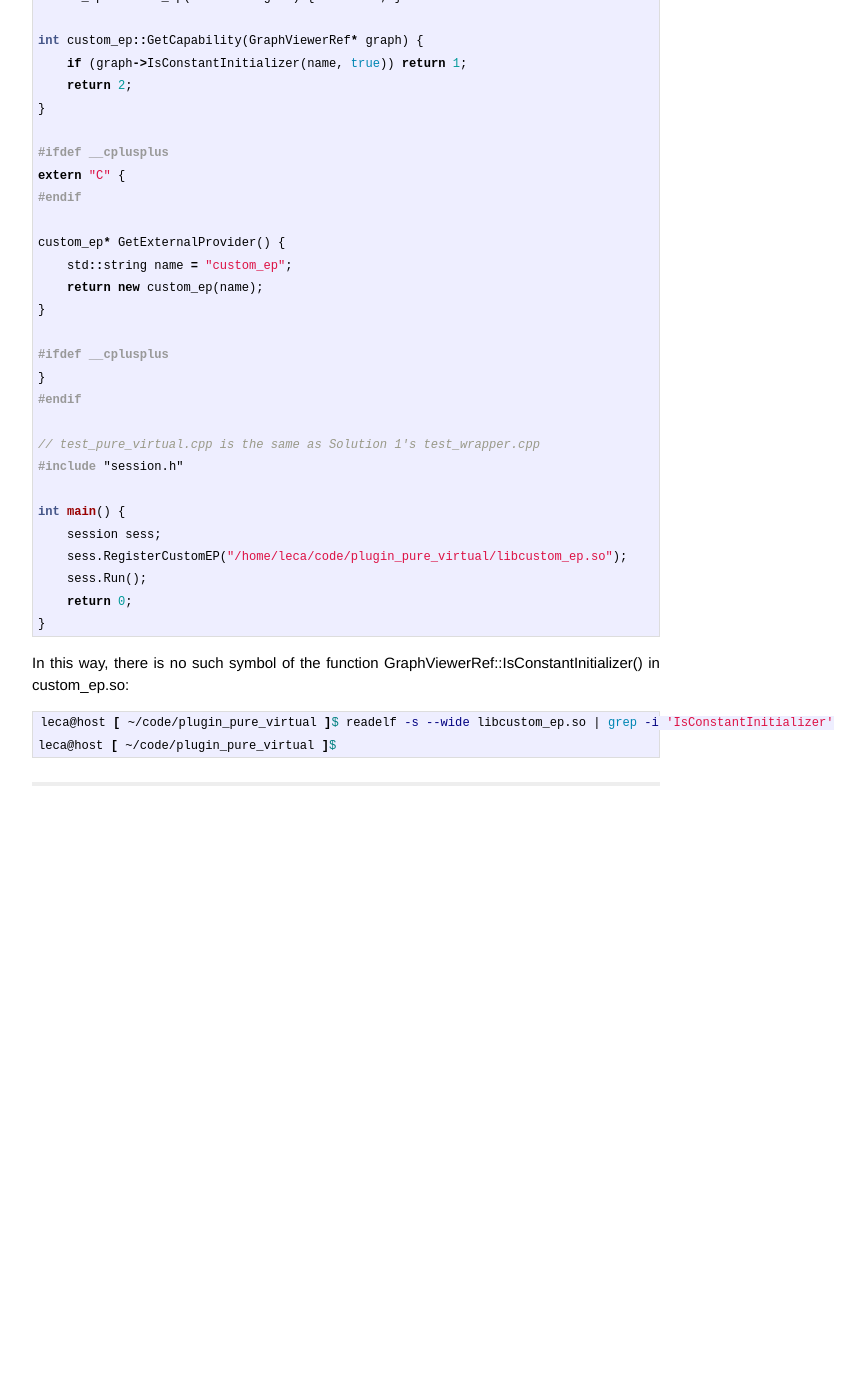
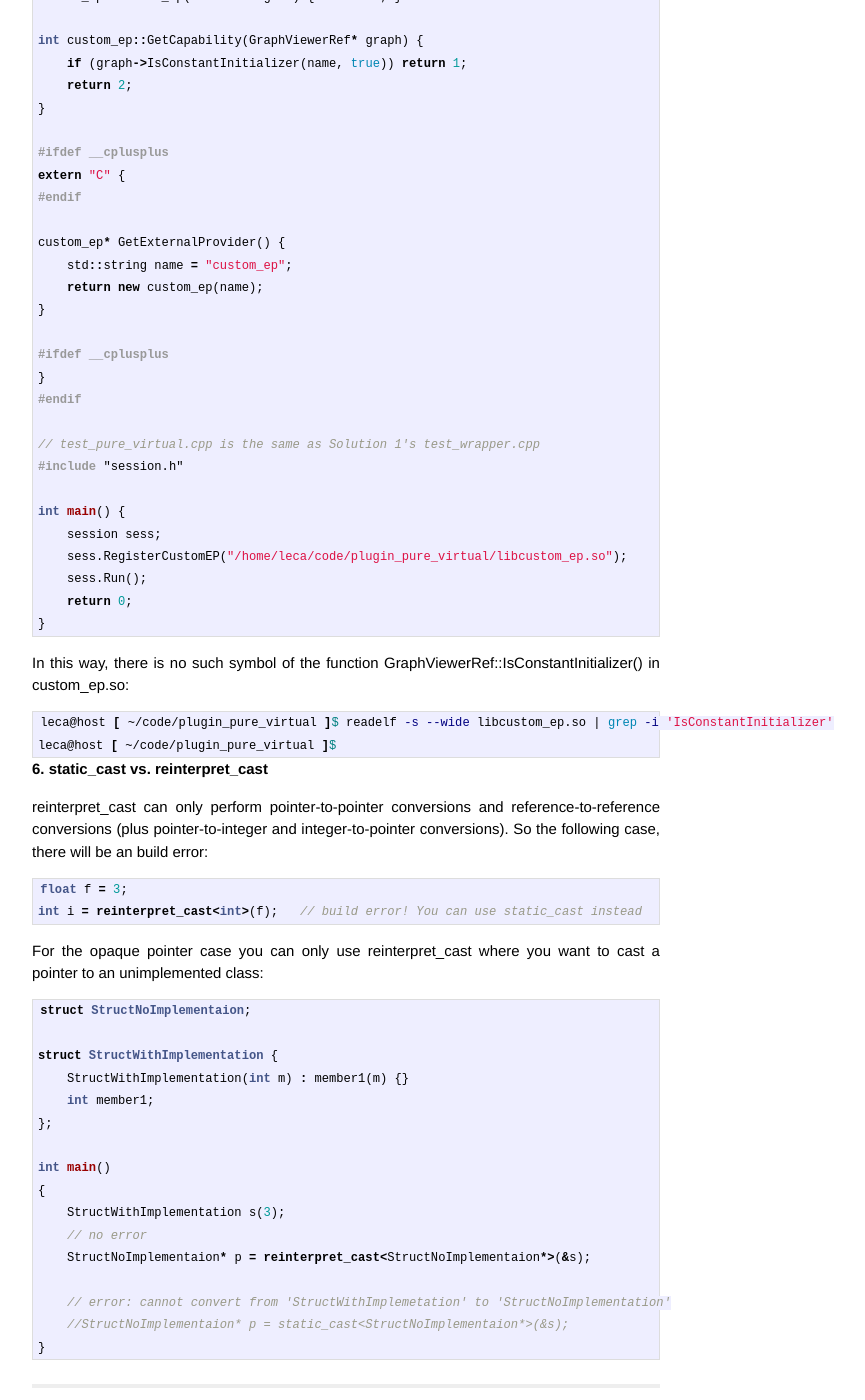
Before and after one commit to jslhcl/jslhcl.github.io, a Jekyll site: the page built from _posts/2023-10-20-C++-Common-Errors-And-Solutions.markdown, in a window 1280 px wide and 1400 px high, scrolled down 9137 px. Shown: the whole window, without its empty margins (294-1159 px from the left). Built offline with Jekyll 4.4.1, drawn with Linux system fonts in a browser that asks for light colours; comment, search, counter and statistics services are not loaded; before the commit the page ends 9935 px from its top, so only the background shows below that.

Commit message:
static_cast vs. reinterpret_cast

````diff
--- a/_posts/2023-10-20-C++-Common-Errors-And-Solutions.markdown
+++ b/_posts/2023-10-20-C++-Common-Errors-And-Solutions.markdown
@@ -454,3 +454,33 @@ In this way, there is no such symbol of the function GraphViewerRef::IsConstantI
 leca@host [ ~/code/plugin_pure_virtual ]$ readelf -s --wide libcustom_ep.so | grep -i 'IsConstantInitializer'
 leca@host [ ~/code/plugin_pure_virtual ]$
 ```
+
+# 6. static_cast vs. reinterpret_cast
+
+reinterpret_cast can only perform pointer-to-pointer conversions and reference-to-reference conversions (plus pointer-to-integer and integer-to-pointer conversions). So the following case, there will be an build error:
+
+```cpp
+float f = 3;
+int i = reinterpret_cast<int>(f);   // build error! You can use static_cast instead
+```
+
+For the opaque pointer case you can only use reinterpret_cast where you want to cast a pointer to an unimplemented class:
+
+```cpp
+struct StructNoImplementaion;
+
+struct StructWithImplementation {
+    StructWithImplementation(int m) : member1(m) {}
+    int member1;
+};
+
+int main()
+{
+    StructWithImplementation s(3);
+    // no error
+    StructNoImplementaion* p = reinterpret_cast<StructNoImplementaion*>(&s);
+
+    // error: cannot convert from 'StructWithImplemetation' to 'StructNoImplementation'
+    //StructNoImplementaion* p = static_cast<StructNoImplementaion*>(&s);
+}
+```
````
